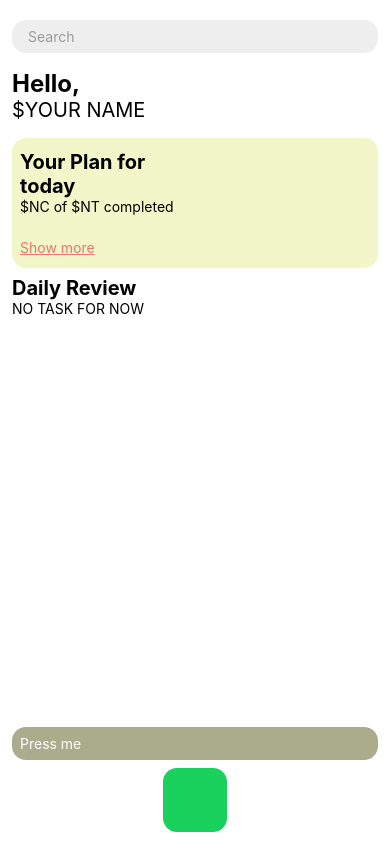
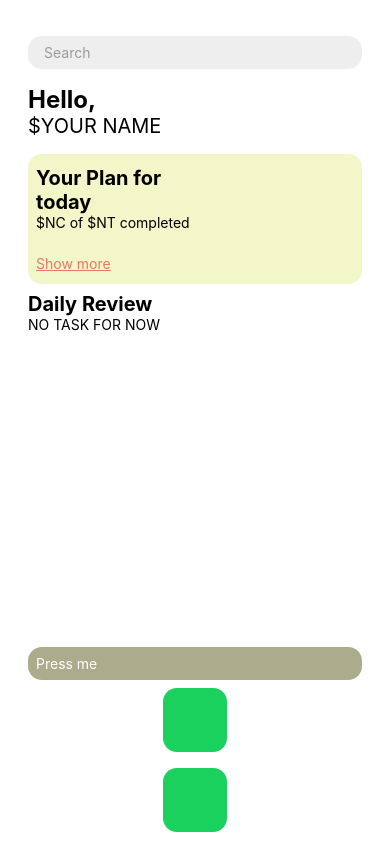
Before and after one commit to DavideMono/pills-reminder, a React Native app: screen / in a window 390 px wide. Built offline with nearby package versions, Linux system fonts and the light colour scheme; some icons are missing.

Commit message:
perf(keyboard-layout): integrate bottom navigation

```diff
--- a/src/components/DismissKeyboardView.tsx
+++ b/src/components/DismissKeyboardView.tsx
@@ -8,23 +8,28 @@ import {
   View,
   ViewStyle
 } from 'react-native'
+import BottomNavigation from 'src/components/BottomNavigation'
 
 type Props = {
+  navigation?: boolean
   style?: StyleProp<ViewStyle>
 }
 
-const DismissKeyboardView: FC<Props> = (props) => {
+const DismissKeyboardView: FC<Props> = ({ navigation = true, ...props }) => {
   return (
     <KeyboardAvoidingView behavior="height" style={styles.root}>
       <TouchableWithoutFeedback onPress={Keyboard.dismiss}>
-        <View style={[styles.root, props.style]}>{props.children}</View>
+        <View style={[styles.root, props.style]}>
+          {props.children}
+          {navigation && <BottomNavigation />}
+        </View>
       </TouchableWithoutFeedback>
     </KeyboardAvoidingView>
   )
 }
 
 const styles = StyleSheet.create({
-  root: { flex: 1 }
+  root: { flex: 1, padding: 8 }
 })
 
 export default DismissKeyboardView
```
